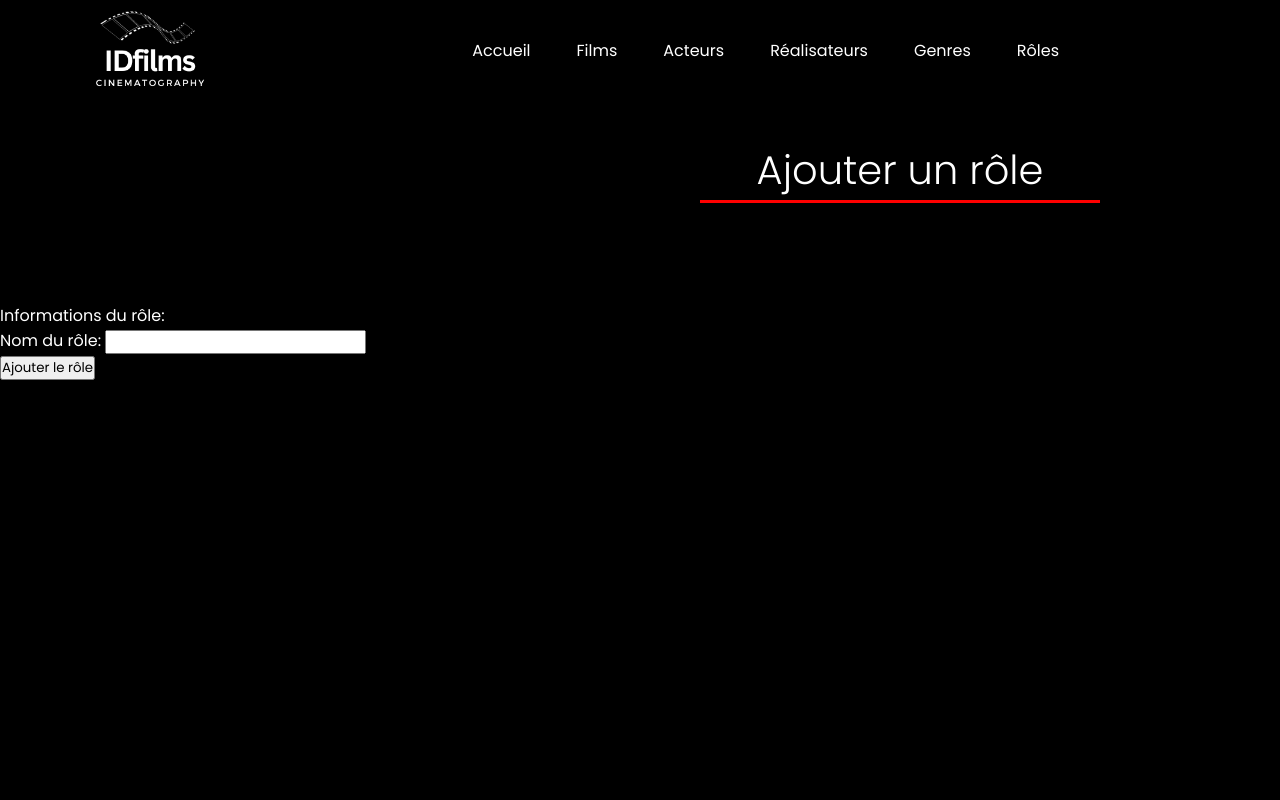
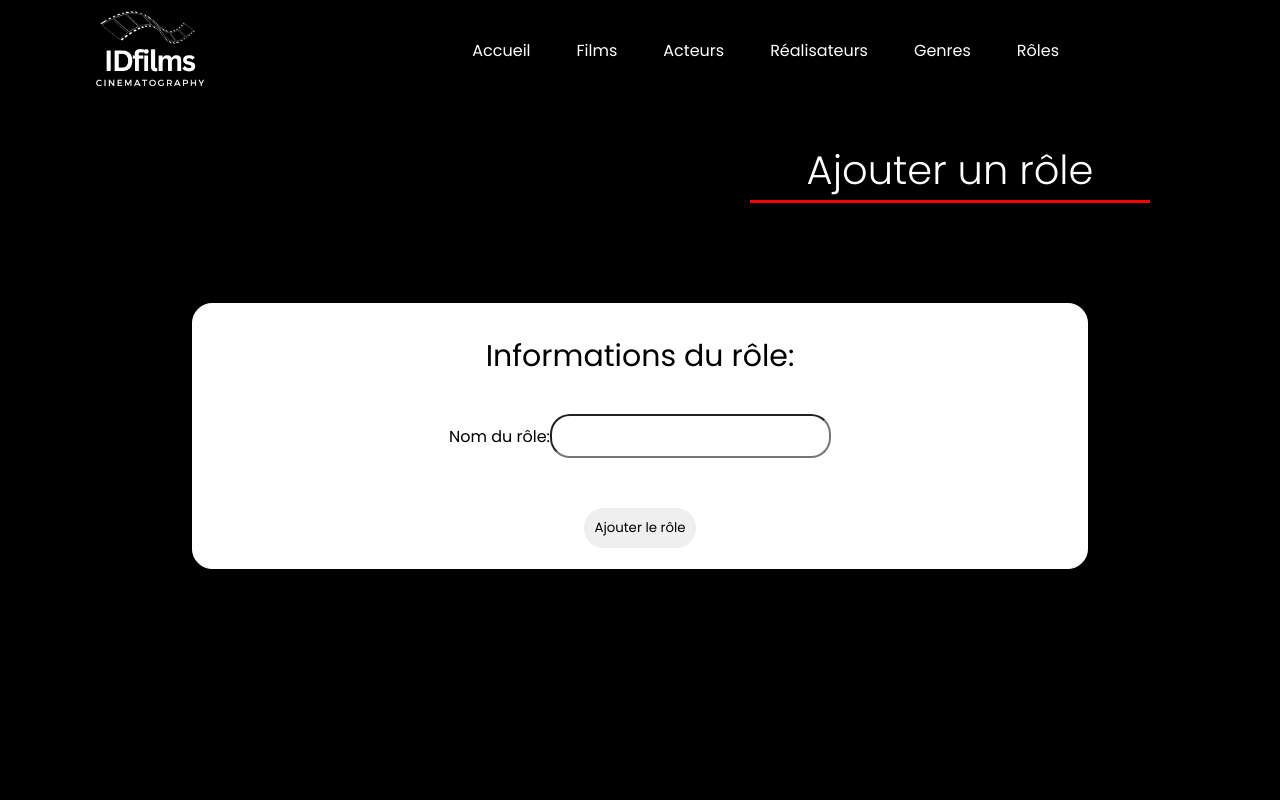
Before and after one commit to hjrayd/exo_cinema, a PHP site: page /view/addRole.php in a window 1280 px wide. Run offline with PHP 8.4, Linux system fonts and the light colour scheme.

Commit message:
css almost finished (form not yet)

```diff
--- a/public/css/style.css
+++ b/public/css/style.css
@@ -66,14 +66,6 @@
 
       }
 
-
-       li {
-          display: inline;
-          border-right: 1px solid;
-          padding-right: 20px;
-          padding-left: 20px;
-        }
-
         button {
           border-radius: 20px;
          padding: 10px;
@@ -99,14 +91,12 @@
 
          h2 {
           color: white;
-
           font-size: 40px;
           font-weight: 300;
-
           border-bottom: 3px solid red;
           width: 400px;
           text-align: center;
-    margin-left: 700px;
+          margin-left: 750px;
           margin-bottom: 100px;
 
         }
@@ -133,9 +123,6 @@
     z-index: -1;
    }
 
-  .home h2 {
-
-  }
    .home-text
    {
     text-align: justify;
@@ -183,8 +170,6 @@
 
 }
 
-
-
 .nouveaute a {
   font-size: 30px;
 }
@@ -213,3 +198,94 @@
         width: 300px;
         height: 450px;
       }
+
+         /*--------------------------------------------------------------------------------------------------------------------------------------------------------
+          ------------------------------------------------------------------------------------LISTES CSS-------------------------------------------------------------------
+          --------------------------------------------------------------------------------------------------------------------------------------------------------
+          --------------------------------------------------------------------------------------------------------------------------------------------------------*/
+
+
+
+      .nombre-list {
+        text-align: center;
+      }
+
+      li {
+          display: inline;
+          border-right: 1px solid;
+          padding-right: 20px;
+          padding-left: 20px;
+        }
+        table {
+        justify-content: center;
+        text-align: center;
+        align-items: center;
+        width: 100%;
+
+      }
+
+      td {
+        padding: 10px;
+
+
+      }
+
+      /*--------------------------------------------------------------------------------------------------------------------------------------------------------
+          ------------------------------------------------------------------------------------FORMULAIRE-------------------------------------------------------------------
+          --------------------------------------------------------------------------------------------------------------------------------------------------------
+          --------------------------------------------------------------------------------------------------------------------------------------------------------*/
+         form {
+          border: 1px solid white;
+          border-radius: 20px;
+          width: 70%;
+          padding: 20px;
+          align-items: center;
+          background-color: white;
+
+         }
+
+         label {
+          color: black;
+          justify-content: center;
+          align-items: center;
+          display: flex;
+
+
+         }
+
+        input {
+          border-radius: 20px;
+          padding: 10px;
+
+        }
+
+        .titre-form {
+          color: black;
+          padding: 10px;
+          text-align: center;
+          font-size: 30px;
+        }
+
+        .form-action {
+          justify-content: center;
+          align-items: center;
+          display: flex;
+        }
+
+        .btn-input {
+         display: flex;
+         align-items: center;
+         justify-content: center;
+         text-align: center;
+         margin-top: 20px;
+        }
+
+       .btn {
+        border-radius: 20px;
+         padding: 10px;
+         border: none;
+         margin-top: 30px;
+
+       }
+
+       .btn:hover {opacity: 0.7;}
--- a/view/addActeur.php
+++ b/view/addActeur.php
@@ -2,7 +2,7 @@
 session_start();
 ob_start();
 ?>
-
+<div class="form-action">
         <form action="index.php?action=addActeur" method="post">
             <p> Informations de l'acteur :<br>
                 <label>
@@ -34,7 +34,7 @@ ob_start();
             </p>
 
         </form>
-
+</div>
 <?php
 
 $titre = "Ajouter un acteur";
--- a/view/addCasting.php
+++ b/view/addCasting.php
@@ -2,7 +2,7 @@
 session_start();
 ob_start();
 ?>
-
+<div class="form-action">
         <form action="index.php?action=addCasting" method="post">
 
             <p>
@@ -45,7 +45,7 @@ ob_start();
 
 
         </form>
-
+                        </div>
 <?php
 
 $titre = "Associer un acteur à un film et un rôle";
--- a/view/addFIlm.php
+++ b/view/addFIlm.php
@@ -2,7 +2,7 @@
 session_start();
 ob_start();
 ?>
-
+<div class="form-action">
         <form action="index.php?action=addFilm" method="post" enctype="multipart/form-data">
             <p> Informations du film :<br>
                 <label>
@@ -63,7 +63,7 @@ ob_start();
 
 
         </form>
-
+                        </div>
 <?php
 
 $titre = "Ajouter un film";
--- a/view/addGenre.php
+++ b/view/addGenre.php
@@ -3,7 +3,7 @@
 ob_start();
 ?>
 
-
+<div class="form-action">
         <form action="index.php?action=addGenre" method="post">
             <p>
                 <label>
@@ -16,7 +16,7 @@ ob_start();
             </p>
 
         </form>
-
+</div>
 <?php
 
 $titre = "Ajouter un genre";
--- a/view/addRealisateur.php
+++ b/view/addRealisateur.php
@@ -2,7 +2,7 @@
 session_start();
 ob_start();
 ?>
-
+<div class="form-action">
         <form action="index.php?action=addRealisateur" method="post">
             <p> Informations du réalisateur :<br>
                 <label>
@@ -34,7 +34,7 @@ ob_start();
             </p>
 
         </form>
-
+</div>
 <?php
 
 $titre = "Ajouter un réalisateur";
--- a/view/addRole.php
+++ b/view/addRole.php
@@ -2,22 +2,22 @@
 
 ob_start();
 ?>
-
+    <div class="form-action">
         <form action="index.php?action=addRole" method="post">
-            <p> Informations du rôle: <br>
+            <p class="titre-form"> Informations du rôle: </p><br>
 
                 <label>
                     Nom du rôle:
                     <input type="text" name="nom_role">
                 </label>
-            </p>
 
+            <div class="btn-input">
             <p>
                 <input class="btn" type="submit" name="submit" value="Ajouter le rôle">
             </p>
-
+</div>
         </form>
-
+</div>
 <?php
 
 $titre = "Ajouter un rôle";
--- a/view/listActeurs.php
+++ b/view/listActeurs.php
@@ -1,7 +1,7 @@
 <?php ob_start(); ?>
 
 
-    <p> Il y a <?=$requete->rowCount() ?> acteurs </p>
+    <p class="nombre-list"> Il y a <?=$requete->rowCount() ?> acteurs </p>
 
     <table>
         <thead>
--- a/view/listFilms.php
+++ b/view/listFilms.php
@@ -1,6 +1,6 @@
 <?php ob_start(); ?>
 
-    <p> Il y a <?=$requete->rowCount() ?> films </p>
+    <p class="nombre-list"> Il y a <?=$requete->rowCount() ?> films </p>
 
     <table>
         <thead>
--- a/view/listGenres.php
+++ b/view/listGenres.php
@@ -1,6 +1,6 @@
 <?php ob_start(); ?>
 
-    <p> Il y a <?=$requete->rowCount() ?> genres </p>
+    <p class="nombre-list"> Il y a <?=$requete->rowCount() ?> genres </p>
 
     <table>
         <thead>
--- a/view/listRealisateurs.php
+++ b/view/listRealisateurs.php
@@ -1,7 +1,7 @@
 <?php ob_start(); ?>
 
 
-    <p> Il y a <?=$requete->rowCount() ?> réalisateurs </p>
+    <p class="nombre-list"> Il y a <?=$requete->rowCount() ?> réalisateurs </p>
 
     <table class="table">
         <thead>
--- a/view/listRoles.php
+++ b/view/listRoles.php
@@ -1,7 +1,7 @@
 <?php ob_start(); ?>
 
 
-    <p> Il y a <?=$requete->rowCount() ?> rôles </p>
+    <p class="nombre-list"> Il y a <?=$requete->rowCount() ?> rôles </p>
 
     <table>
         <thead>
```
Lines whose indentation alone changed are shown as unchanged.
